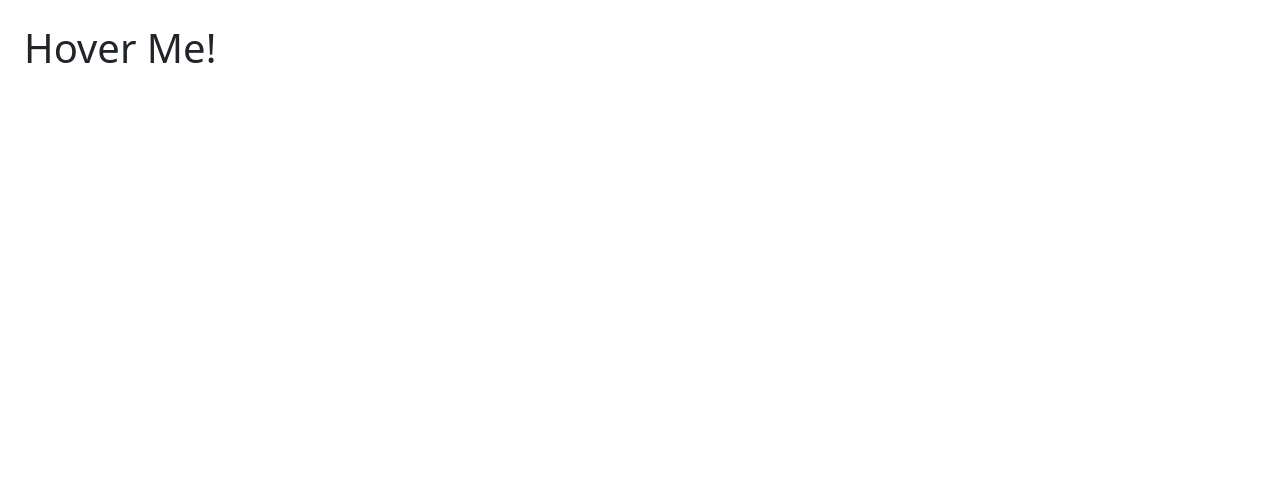
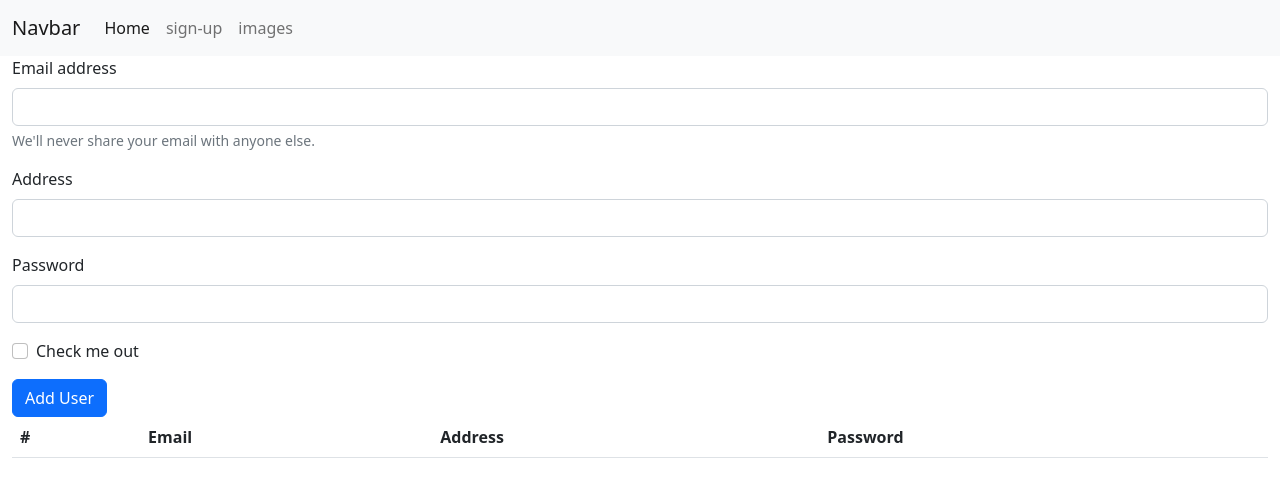
Before and after one commit to minajalili/foad-angular-course, an Angular app: page / in a window 1280 px wide. Shown: the top 482 px of the page. Built offline with nearby package versions, Linux system fonts and the light colour scheme.

Commit message:
routing part1

```diff
--- a/src/app/app.component.html
+++ b/src/app/app.component.html
@@ -17,4 +17,6 @@
 
 <!-- <app-custome-directives></app-custome-directives> -->
 
-<app-switch-case1></app-switch-case1>
+<!-- <app-switch-case1></app-switch-case1> -->
+<app-navbar></app-navbar>
+<router-outlet></router-outlet>
--- /dev/null
+++ b/src/app/navbar/navbar.component.html
@@ -0,0 +1,47 @@
+<nav class="navbar navbar-expand-lg bg-light">
+  <div class="container-fluid">
+    <a class="navbar-brand" [routerLink]="['/']">Navbar</a>
+    <button
+      class="navbar-toggler"
+      type="button"
+      data-bs-toggle="collapse"
+      data-bs-target="#navbarSupportedContent"
+      aria-controls="navbarSupportedContent"
+      aria-expanded="false"
+      aria-label="Toggle navigation"
+    >
+      <span class="navbar-toggler-icon"></span>
+    </button>
+    <div class="collapse navbar-collapse" id="navbarSupportedContent">
+      <ul class="navbar-nav me-auto mb-2 mb-lg-0">
+        <li class="nav-item">
+          <a
+            class="nav-link active"
+            aria-current="page"
+            [routerLink]="['/']"
+            routerLinkActive="active"
+            [routerLinkActiveOptions]="{ exact: true }"
+            >Home</a
+          >
+        </li>
+        <li class="nav-item">
+          <a
+            class="nav-link"
+            [routerLink]="['/sign-up']"
+            routerLinkActive="active"
+            >sign-up</a
+          >
+        </li>
+
+        <li class="nav-item">
+          <a
+            class="nav-link"
+            [routerLink]="['/images']"
+            routerLinkActive="active"
+            >images</a
+          >
+        </li>
+      </ul>
+    </div>
+  </div>
+</nav>
```
Also changed, not shown: src/app/app.module.ts (+12 -1 lines), src/app/navbar/navbar.component.ts (added, +10 -0 lines), src/app/navbar/navbar.component.css (added).
